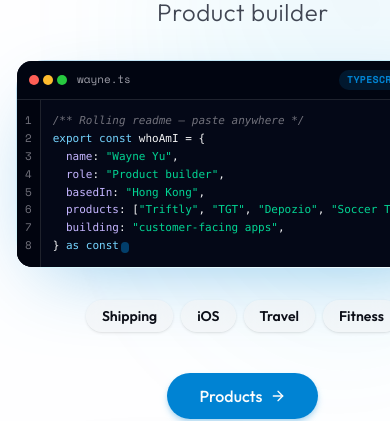
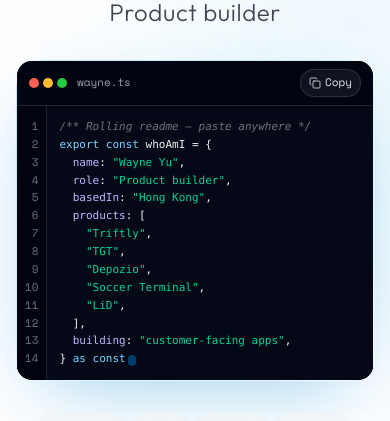
Before and after one commit to yky32/me, a Next.js app: page / in a window 390 px wide. Shown: the part 206-627 px from the top of the page. Built offline with nearby package versions, Linux system fonts and the light colour scheme; no server answers.

Commit message:
fix: keep the home snippet inside the phone

```diff
--- a/src/components/home/hero-intro-snippet.tsx
+++ b/src/components/home/hero-intro-snippet.tsx
@@ -13,7 +13,13 @@ export const whoAmI = {
   name: "${siteConfig.name}",
   role: "${siteConfig.role}",
   basedIn: "Hong Kong",
-  products: ["Triftly", "TGT", "Depozio", "Soccer Terminal"],
+  products: [
+    "Triftly",
+    "TGT",
+    "Depozio",
+    "Soccer Terminal",
+    "LiD",
+  ],
   building: "customer-facing apps",
 } as const`;
 
@@ -57,15 +63,33 @@ const LINES: Token[][] = [
     { t: "sym", v: "  " },
     { t: "key", v: "products" },
     { t: "sym", v: ": [" },
+  ],
+  [
+    { t: "sym", v: "    " },
     { t: "str", v: `"Triftly"` },
-    { t: "sym", v: ", " },
+    { t: "sym", v: "," },
+  ],
+  [
+    { t: "sym", v: "    " },
     { t: "str", v: `"TGT"` },
-    { t: "sym", v: ", " },
+    { t: "sym", v: "," },
+  ],
+  [
+    { t: "sym", v: "    " },
     { t: "str", v: `"Depozio"` },
-    { t: "sym", v: ", " },
+    { t: "sym", v: "," },
+  ],
+  [
+    { t: "sym", v: "    " },
     { t: "str", v: `"Soccer Terminal"` },
-    { t: "sym", v: "]," },
+    { t: "sym", v: "," },
   ],
+  [
+    { t: "sym", v: "    " },
+    { t: "str", v: `"LiD"` },
+    { t: "sym", v: "," },
+  ],
+  [{ t: "sym", v: "  ]," }],
   [
     { t: "sym", v: "  " },
     { t: "key", v: "building" },
@@ -131,7 +155,7 @@ export function HeroIntroSnippet({
         ease: [0.22, 1, 0.36, 1],
       }}
       className={cn(
-        "font-mono relative mx-auto w-full max-w-lg lg:mx-0",
+        "font-mono relative mx-auto w-full min-w-0 max-w-lg lg:mx-0",
         // Showcase frame — gradient halo like snippet preview cards
         "rounded-2xl bg-gradient-to-br from-primary/28 via-cyan-400/18 to-transparent p-[1px] shadow-[0_24px_80px_-28px_color-mix(in_oklab,var(--color-primary)_45%,transparent)]",
         className,
@@ -151,7 +175,7 @@ export function HeroIntroSnippet({
             </span>
           </div>
           <div className="flex shrink-0 items-center gap-2">
-            <span className="rounded-md bg-primary/15 px-2 py-0.5 font-mono text-[10px] font-semibold uppercase tracking-wide text-primary">
+            <span className="hidden rounded-md bg-primary/15 px-2 py-0.5 font-mono text-[10px] font-semibold uppercase tracking-wide text-primary sm:inline">
               TypeScript
             </span>
             <button
@@ -165,6 +189,7 @@ export function HeroIntroSnippet({
               ) : (
                 <Copy className="size-3 opacity-80" aria-hidden />
               )}
+              <span className="sm:hidden">{copied ? "Copied" : "Copy"}</span>
               <span className="hidden sm:inline">{copied ? "Copied" : "Copy"}</span>
             </button>
           </div>
@@ -184,7 +209,7 @@ export function HeroIntroSnippet({
               {LINES.map((line, row) => (
                 <motion.div
                   key={row}
-                  className="whitespace-pre"
+                  className="whitespace-pre-wrap break-words"
                   initial={reduceMotion ? undefined : { opacity: 0, x: -6 }}
                   animate={{ opacity: 1, x: 0 }}
                   transition={{
--- a/src/components/home/hero.tsx
+++ b/src/components/home/hero.tsx
@@ -44,7 +44,7 @@ export function HomeHero() {
         <motion.div
           initial="hidden"
           animate="show"
-          className="text-center lg:text-left"
+          className="text-center lg:text-left min-w-0"
         >
           <motion.p
             custom={0}
```
